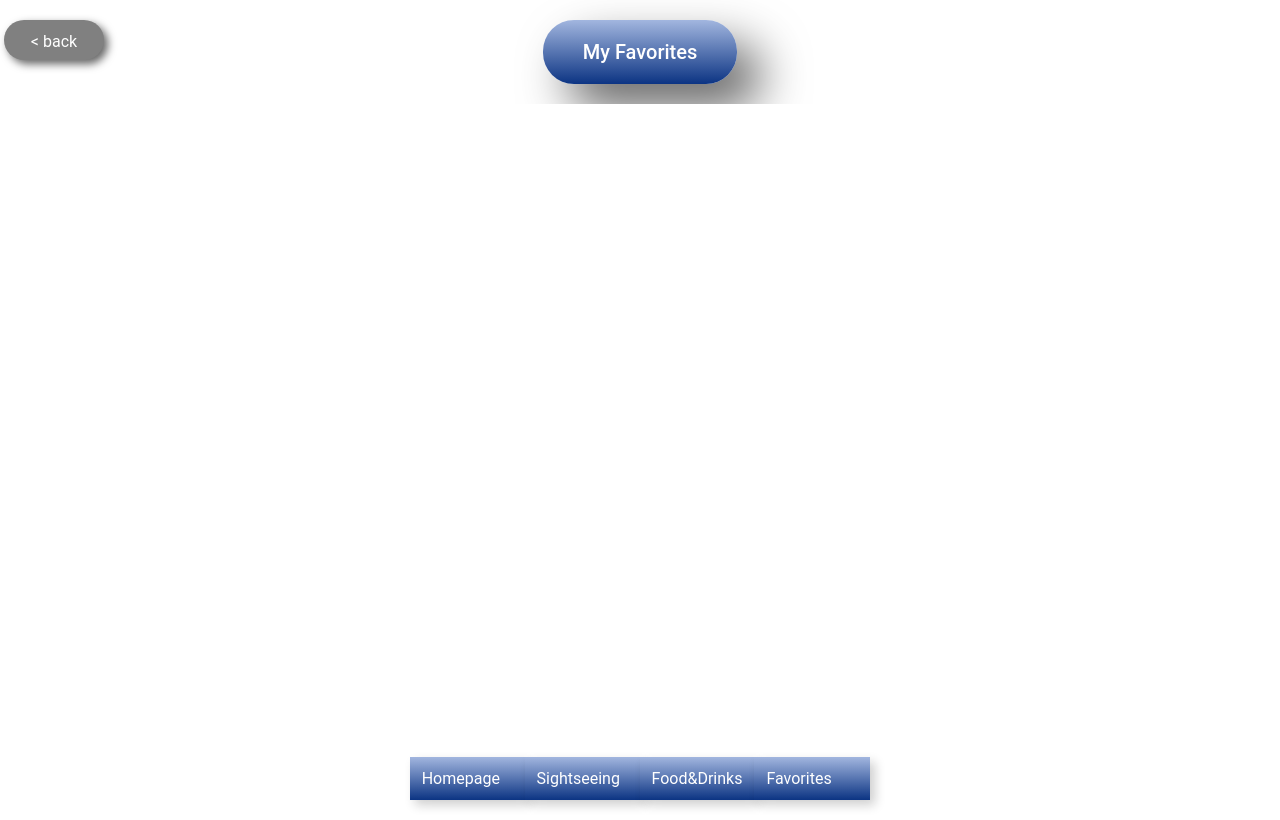
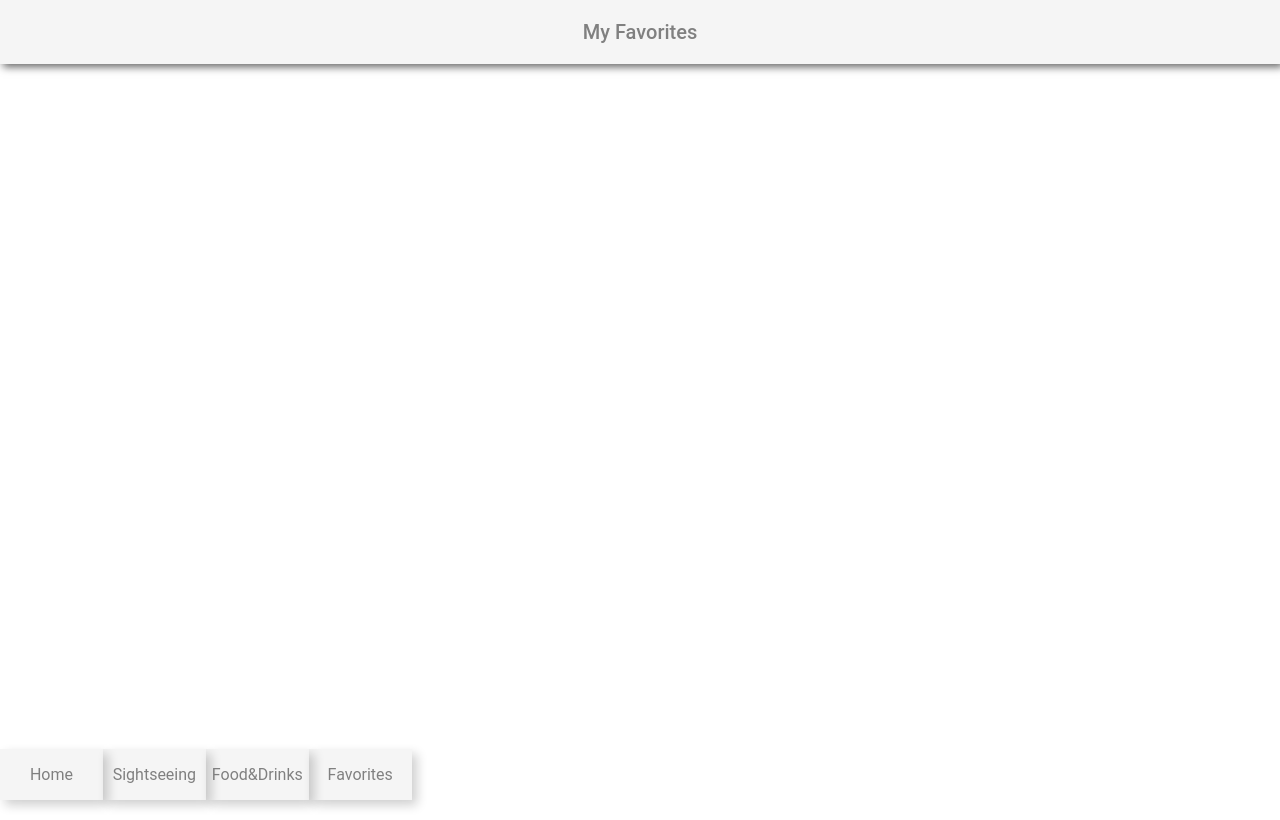
Before and after one commit to Dajanajozanovic/capstone-project, a React (Create React App) app: page /myfavorites in a window 1280 px wide. Built offline with nearby package versions, Linux system fonts and the light colour scheme.

Commit message:
change css

```diff
--- a/src/App.js
+++ b/src/App.js
@@ -55,7 +55,7 @@ export default function App() {
       <Route exact path={['/', '/sightseeing', '/restaurants', '/myfavorites']}>
         <Navigation
           pages={[
-            { title: 'Homepage', path: '/' },
+            { title: 'Home', path: '/' },
             { title: 'Sightseeing', path: '/sightseeing' },
             { title: 'Food&Drinks', path: '/restaurants' },
             { title: 'Favorites', path: '/myfavorites' },
--- a/src/GlobalStyles.js
+++ b/src/GlobalStyles.js
@@ -2,15 +2,14 @@ import { createGlobalStyle } from 'styled-components'
 
 export default createGlobalStyle`
 @import url('https://fonts.googleapis.com/css2?family=Roboto:wght@300&display=swap');
-*box {
+* {
     box-sizing: border-box;
 }
 body {
     margin: 0;
-
     font-family: 'Roboto', sans-serif;
-
     color: black;
     overflow-x: hidden;
+    font-size: 16px;
 }
 `
--- a/src/components/Bookmarks/Bookmarks.js
+++ b/src/components/Bookmarks/Bookmarks.js
@@ -24,8 +24,8 @@ export default function Bookmarks({ isBookmarked, onClick, ...props }) {
 const BookmarkStyled = styled.div`
   img {
     position: absolute;
-    top: -10px;
-    right: -5px;
+    top: 15px;
+    right: 10px;
     width: 40px;
     height: 40px;
     cursor: pointer;
--- a/src/components/Button/Button.js
+++ b/src/components/Button/Button.js
@@ -16,14 +16,9 @@ const ButtonStyled = styled.button`
   font-family: 'Roboto';
   font-size: 20px;
   width: 200px;
-  color: white;
+  color: darkgrey;
   border-radius: 31px;
-  background-image: linear-gradient(
-    to top,
-    #0c3483 0%,
-    #a2b6df 100%,
-    #6b8cce 100%,
-    #a2b6df 100%
-  );
+  background-color: transparent;
   box-shadow: 4px 4px 8px #656565, -24px -24px 48px #ffffff;
+  z-index: 10;
 `
--- a/src/components/Card/Card.js
+++ b/src/components/Card/Card.js
@@ -59,33 +59,26 @@ export default function Card({
 
 const CardWrapper = styled.section`
   position: relative;
+  padding: 20px;
 `
 
 const CardList = styled.section`
   h2 {
     font-size: 25px;
+    text-align: center;
   }
-
-  background-image: linear-gradient(
-    to top,
-    #0c3483 0%,
-    #a2b6df 100%,
-    #6b8cce 100%,
-    #a2b6df 100%
-  );
   padding: 20px;
+  justify-items: center;
   align-items: center;
   border-radius: 8px;
   box-shadow: 0 8px 16px #0006;
   display: grid;
   max-width: 100%;
-  font-family: 'Roboto';
   list-style-type: none;
-  font-size: 16px;
-  color: white;
+  color: grey;
+  background-color: transparent;
 
   img {
-    justify-self: center;
     width: 90%;
     max-width: 600px;
     margin: 10px;
@@ -98,4 +91,5 @@ const ButtonExpansion = styled.button`
   display: grid;
   padding: 8px;
   border-radius: none;
+  width: 80%;
 `
--- a/src/components/Header/Header.js
+++ b/src/components/Header/Header.js
@@ -10,26 +10,20 @@ export default function Header({ children }) {
 }
 
 const HeaderStyled = styled.h2`
+  position: sticky;
+  top: 0;
+  z-index: 1;
   display: grid;
   width: 100%;
   place-items: center;
-  font-family: 'Roboto';
   margin: 0;
   font-size: 1.2em;
   font-weight: 500;
   padding: 20px;
   justify-self: center;
-  border-radius: 8px;
   box-shadow: 0 8px 16px #0006;
   font-size: 20px;
-  color: white;
-  background-image: linear-gradient(
-    to top,
-    #0c3483 0%,
-    #a2b6df 100%,
-    #6b8cce 100%,
-    #a2b6df 100%
-  );
-  box-shadow: 24px 24px 48px #656565, -24px -24px 48px #ffffff;
-  border-radius: 31px;
+  color: grey;
+  box-shadow: 3px 3px 8px #656565, -24px -24px 48px #ffffff;
+  background-color: whitesmoke;
 `
--- a/src/components/Navigation/Navigation.js
+++ b/src/components/Navigation/Navigation.js
@@ -21,35 +21,23 @@ export default function Navigation({ pages }) {
 }
 
 const Nav = styled.nav`
+  background-color: whitesmoke;
   display: grid;
   grid-template-columns: 1fr 1fr 1fr 1fr;
   position: fixed;
   bottom: 0;
-  justify-content: space-around;
-  justify-self: center;
-  align-items: center;
+  justify-items: center;
 `
 
 const StyledNavLink = styled(NavLink)`
-  padding: 12px;
+  width: 100%;
+  text-align: center;
+  padding: 16px 6px;
   border: none;
-  font-family: 'Roboto';
-  font-size: 16px;
-  color: white;
-  background-image: linear-gradient(
-    to top,
-    #0c3483 0%,
-    #a2b6df 100%,
-    #6b8cce 100%,
-    #a2b6df 100%
-  );
-
-  width: 80%;
-  justify-self: center;
-  cursor: pointer;
+  color: grey;
   text-decoration: none;
   box-shadow: 5px 5px 10px rgba(13, 13, 13, 0.2);
   &:hover {
-    text-decoration: underline;
+    background-color: lightpink;
   }
 `
--- a/src/pages/FavoritePage/FavoritePage.js
+++ b/src/pages/FavoritePage/FavoritePage.js
@@ -12,15 +12,10 @@ FavoritePage.propTypes = {
 }
 
 export default function FavoritePage({ favorites, handleBookmark }) {
-  let history = useHistory()
-
   return (
-    <>
-      <div>
-        <BackButton onClick={() => history.goBack()}>&lt; back</BackButton>
-      </div>
-      <Header>My Favorites</Header>
+    <Container>
       <Wrapper>
+        <Header>My Favorites</Header>
         {favorites.map(
           ({ id, image, title, text, address, openingHours, entry }) => {
             return (
@@ -39,9 +34,14 @@ export default function FavoritePage({ favorites, handleBookmark }) {
           }
         )}
       </Wrapper>
-    </>
+    </Container>
   )
 }
+
+const Container = styled.div`
+  height: 100vh;
+  width: 100vw;
+`
 
 const Wrapper = styled.section`
   display: flex;
@@ -49,16 +49,7 @@ const Wrapper = styled.section`
   align-items: center;
   justify-content: center;
   gap: 20px;
+  section:last-child {
+    margin-bottom: 20px;
+  }
 `
-const BackButton = styled(Button)`
-  background: grey;
-  position: absolute;
-  text-align: center;
-  left: -1em;
-  top: 0em;
-
-  font-size: 16px;
-  width: 100px;
-  height: 40px;
-  margin: 20px;
-`
--- a/src/pages/HomePage/HomePage.js
+++ b/src/pages/HomePage/HomePage.js
@@ -5,7 +5,6 @@ export default function HomePage() {
   return (
     <Wrapper>
       <Header>App title</Header>
-
       <div>
         <Image
           src="https://media-cdn.tripadvisor.com/media/photo-s/02/5a/ac/e6/ashoka.jpg"
```
Also changed, not shown: 1 other file (tests, documents, lock files or other folders).
